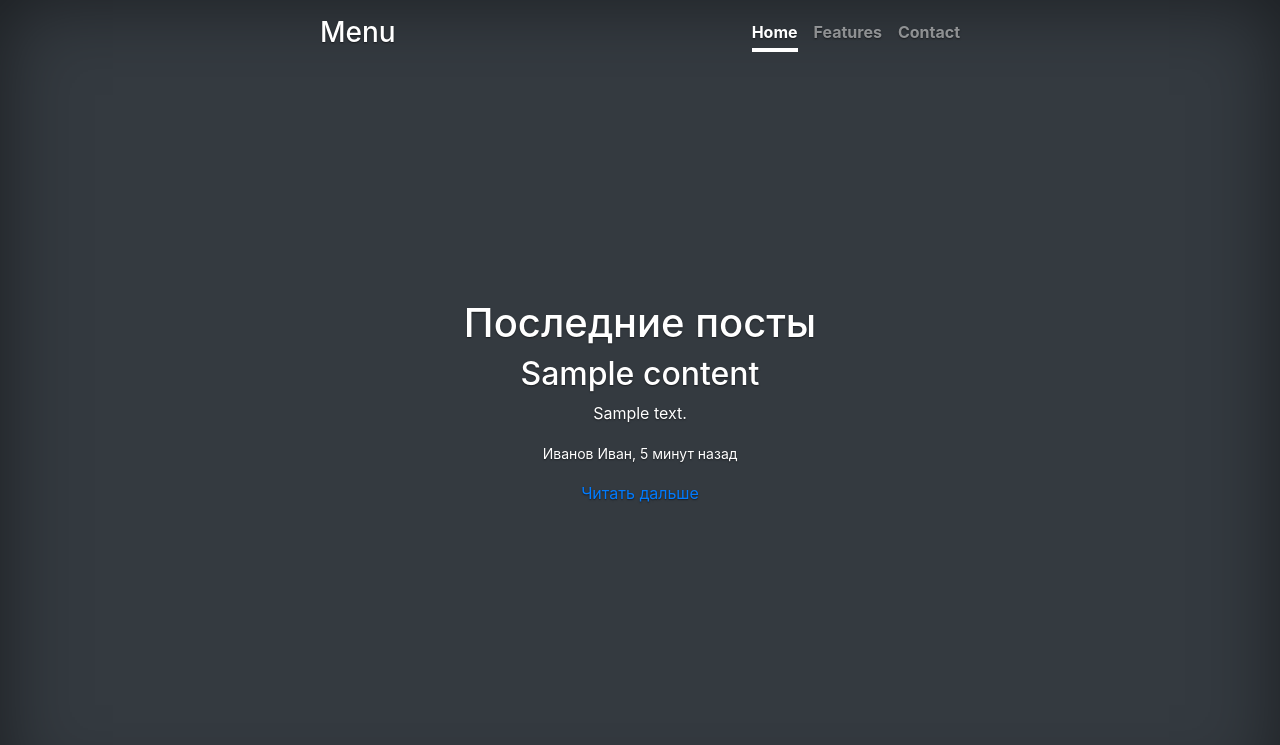
After one commit to SikioN/ReNote, a Flask app: template templates/index.html in a window 1280 px wide. The commit adds this page. Shown: the top 745 px of the page. Run offline with Flask 2, Linux system fonts and the light colour scheme; the template is opened without the code that fills it: most values are stand-ins (such as "Sample title", 1, 10 or a date in 2020); some libraries are stand-ins or nearby versions.

Commit message:
Some changes

```diff
--- /dev/null
+++ b/app.py
@@ -0,0 +1,14 @@
+from flask import Flask, render_template
+from content import content
+
+
+app = Flask(__name__)
+
+
+@app.route('/')
+def index():
+    return render_template('index.html')
+
+
+if __name__ == '__main__':
+    app.run()
--- /dev/null
+++ b/content.py
@@ -0,0 +1,6 @@
+content = [
+{
+        'title': 'Create your own summary.',
+        'body': 'Using our site you can easily format your articles or texts. Click below to sign up and enjoy.'
+    },
+]
--- a/cover.css
+++ b/static/cover.css
@@ -11,10 +11,6 @@
   text-shadow: none; /* Prevent inheritance from `body` */
 }
 
-
-/*
- * Base structure
- */
 
 body {
   text-shadow: 0 .05rem .1rem rgba(0, 0, 0, .5);
@@ -51,3 +47,17 @@ body {
   color: #fff;
   border-bottom-color: #fff;
 }
+
+.bd-placeholder-img {
+        font-size: 1.125rem;
+        text-anchor: middle;
+        -webkit-user-select: none;
+        -moz-user-select: none;
+        user-select: none;
+      }
+
+      @media (min-width: 768px) {
+        .bd-placeholder-img-lg {
+          font-size: 3.5rem;
+        }
+      }
--- a/index.html
+++ b/templates/base.html
@@ -1,4 +1,3 @@
-
 <!doctype html>
 <html lang="en" class="h-100">
   <head>
@@ -9,7 +8,11 @@
     <meta name="generator" content="Hugo 0.80.0">
       <link href="https://cdn.jsdelivr.net/npm/bootstrap@5.0.0-beta1/dist/css/bootstrap.min.css" rel="stylesheet"
           integrity="sha384-giJF6kkoqNQ00vy+HMDP7azOuL0xtbfIcaT9wjKHr8RbDVddVHyTfAAsrekwKmP1" crossorigin="anonymous">
-    <title>Welcome to our brand-new website</title>
+    <title>
+      {% block title %}
+            BestSiteEver
+      {% endblock %}
+    </title>
 
     <link rel="canonical" href="https://getbootstrap.com/docs/5.0/examples/cover/">
 
@@ -19,34 +22,9 @@
 <link href="/docs/5.0/dist/css/bootstrap.min.css" rel="stylesheet" integrity="sha384-BmbxuPwQa2lc/FVzBcNJ7UAyJxM6wuqIj61tLrc4wSX0szH/Ev+nYRRuWlolflfl" crossorigin="anonymous">
 
     <!-- Favicons -->
-<link rel="apple-touch-icon" href="/docs/5.0/assets/img/favicons/apple-touch-icon.png" sizes="180x180">
-<link rel="icon" href="/docs/5.0/assets/img/favicons/favicon-32x32.png" sizes="32x32" type="image/png">
-<link rel="icon" href="/docs/5.0/assets/img/favicons/favicon-16x16.png" sizes="16x16" type="image/png">
-<link rel="manifest" href="/docs/5.0/assets/img/favicons/manifest.json">
-<link rel="mask-icon" href="/docs/5.0/assets/img/favicons/safari-pinned-tab.svg" color="#7952b3">
-<link rel="icon" href="/docs/5.0/assets/img/favicons/favicon.ico">
+<link rel="stylesheet" href="cover.css">
 <meta name="theme-color" content="#7952b3">
 
-
-    <style>
-      .bd-placeholder-img {
-        font-size: 1.125rem;
-        text-anchor: middle;
-        -webkit-user-select: none;
-        -moz-user-select: none;
-        user-select: none;
-      }
-
-      @media (min-width: 768px) {
-        .bd-placeholder-img-lg {
-          font-size: 3.5rem;
-        }
-      }
-    </style>
-
-
-    <!-- Custom styles for this template -->
-    <link href="cover.css" rel="stylesheet">
   </head>
   <body class="d-flex h-100 text-center text-white bg-dark">
 
@@ -63,11 +41,8 @@
   </header>
 
   <main class="px-3">
-    <h1>Create your own summary.</h1>
-    <p class="lead">Using our site you can easily format your articles or texts. Click below to sign up and enjoy.</p>
-    <p class="lead">
-      <a href="#" class="btn btn-lg btn-secondary fw-bold border-white bg-white">Sign up</a>
-    </p>
+    {% block content %}
+    {% endblock %}
   </main>
 <script src="https://cdn.jsdelivr.net/npm/bootstrap@5.0.0-beta1/dist/js/bootstrap.bundle.min.js"
         integrity="sha384-ygbV9kiqUc6oa4msXn9868pTtWMgiQaeYH7/t7LECLbyPA2x65Kgf80OJFdroafW"
--- /dev/null
+++ b/templates/index.html
@@ -0,0 +1,19 @@
+{% extends 'base.html' %}
+
+{% block title %}
+    Home page
+{% endblock %}
+
+{% block content %}
+    <h1>Последние посты</h1>
+    {% for article in content %}
+    <article>
+        <h2>
+            {{ content.title }}
+        </h2>
+        <p>{{ content.body }}</p>
+        <p><small>Иванов Иван, 5 минут назад</small></p>
+        <p><a href="#">Читать дальше</a></p>
+    </article>
+    {% endfor %}
+{% endblock %}
```
Also changed, not shown: templates/content.html (added).
